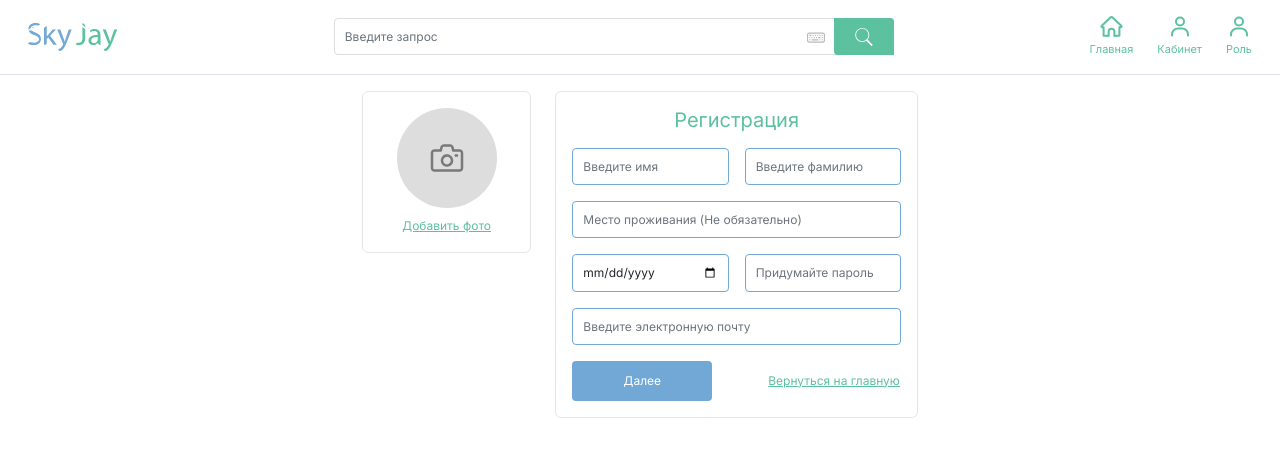
After one commit to profAlexGit/sky_jay_pip, a Flask app: page /registration in a window 1280 px wide. The commit adds this page. Shown: the top 457 px of the page. Run offline with Flask 2, Linux system fonts and the light colour scheme.

Commit message:
Добавлена страница реги, страница подтверждения, обновлены стили и базовый шаблон

```diff
--- a/main.py
+++ b/main.py
@@ -11,7 +11,15 @@ app.config['SECRET_KEY'] = 'sky_jay_secret_key'
 
 @app.route('/')
 def index():
-    return render_template('main_page.html')
+    return render_template('index.html')
+
+@app.route('/registration')
+def registration():
+    return render_template('registration.html')
+
+@app.route('/registration-confirmation')
+def registration_confirmation():
+    return render_template('registration_confirmation.html')
 
 
 @app.route('/diary')
--- a/static/css/style.css
+++ b/static/css/style.css
@@ -32,6 +32,21 @@ a {
         border-color: #E7E7E7;
     }
 
+    .vh-75 {
+        height: 75vh;
+    }
+
+    .mw-580 {
+        max-width: 580px;
+    }
+
+    .color-green {
+        color: var(--color-green) !important;
+    }
+    .color-blue {
+        color: var(--color-blue) !important;
+    }
+
 .nav-link {
     padding: 0;
     font-weight: 500;
@@ -43,19 +58,41 @@ a {
 }
 
 /*.form*/
+
+    .form-control {
+        padding: 10px;
+        border: 1px solid #73A9D5;
+		font-size: 12px;
+		line-height: 1.25;
+    }
+    .form-control:focus {
+        box-shadow: none;
+        border-color: var(--color-green);
+    }
+	.form-control::placeholder {
+		font-size: 12px;
+	}
+	.form-control.is-valid, .was-validated .form-control:valid {
+        border-color: var(--color-green_dark);
+	}
+	.form-control.is-valid:not([required]), .was-validated .form-control:valid:not([required]) {
+	    background-image: none;
+	}
+
     .form-search {
         position: relative;
         width: 100%;
         max-width: 560px;
     }
-    .form-control:focus {
-        box-shadow: none;
-        border-color: var(--color-green);
-    }
+        @media (min-width: 992px) {
+            .form-search {
+                margin-left: 20px;
+            }
+        }
+
     .form-control-search {
         padding: 10px 90px 10px 10px;
-		font-size: 12px;
-		line-height: 1.25;
+		border: 1px solid #DDDDDD;
     }
     .form-search .btn-search {
         position: absolute;
@@ -72,6 +109,7 @@ a {
         right: 60px;
 
         min-width: auto;
+        width: 36px;
         height: 100%;
         padding: 8px;
     }
@@ -80,16 +118,32 @@ a {
         vertical-align: top;
     }
 
+    .form-control[type=file] {
+        position:  absolute;
+        top: 0;
+        right: 0;
+        bottom: 0;
+        left: 0;
 
-	.form-control::placeholder {
-		font-size: 12px;
-	}
+        color: transparent;
+        background: transparent;
+        border: none;
+    }
+    .form-control[type=file]::-webkit-file-upload-button {
+      visibility: hidden;
+    }
 
 /*.btn*/
     .btn {
         min-width: 140px;
         padding: 10px 20px;
         font-size: 12px;
+    }
+
+    @media (max-width: 576px) {
+        .btn {
+            width: 100%;
+        }
     }
 
 	.btn-green {
@@ -108,6 +162,16 @@ a {
     .btn-blue:hover {
       color: #fff;
 	  background-color: var(--color-blue_dark);
+    }
+
+    .btn-link {
+        min-width: auto;
+        padding: 0;
+        color: var(--color-green);
+    }
+
+    .btn-link:hover {
+        color: var(--color-green_dark);
     }
 
 /* .btn-user */
@@ -149,6 +213,33 @@ a {
         background-position: top center;
     }
 
+    .card {
+        border: 1px solid #E7E7E7;
+        border-radius: 6px;
+    }
+
+    .card-title {
+        color: var(--color-green);
+    }
+
+    .user-avatar {
+        display: flex;
+        justify-content: center;
+        align-items: center;
+
+        width: 100px;
+        height: 100px;
+        margin: 0 auto;
+        background: #DDDDDD;
+        border-radius: 50%;
+    }
+
+    .user-avatar img {
+        max-width: 100%;
+        max-height: 100%;
+
+        object-fit: cover;
+    }
 
 /*.modal*/
 	.modal-content {
--- /dev/null
+++ b/static/js/script.js
@@ -0,0 +1,18 @@
+(() => {
+  'use strict'
+
+  // Fetch all the forms we want to apply custom Bootstrap validation styles to
+  const forms = document.querySelectorAll('.needs-validation')
+
+  // Loop over them and prevent submission
+  Array.from(forms).forEach(form => {
+    form.addEventListener('submit', event => {
+      if (!form.checkValidity()) {
+        event.preventDefault()
+        event.stopPropagation()
+      }
+
+      form.classList.add('was-validated')
+    }, false)
+  })
+})()
--- a/templates/base.html
+++ b/templates/base.html
@@ -16,7 +16,7 @@
 </head>
 
 <body>
-  <header class="header p-3 mb-3 border-bottom">
+  <header class="header py-3 px-md-3 mb-3 border-bottom">
      <div class="container-fluid d-flex flex-wrap flex-sm-nowrap gap-3 gap-lg-4 align-items-center justify-content-between">
        <a href="/">
          <img src="{{ url_for('static', filename='img/logo.svg') }}" alt="Sky Jay">
@@ -50,21 +50,23 @@
          </svg>
          Главная
        </a>
-       <a href="/" class="nav-link" data-bs-toggle="modal" data-bs-target="#modal-login">
+       <a href="#" class="nav-link" data-bs-toggle="modal" data-bs-target="#modal-login">
          <svg class="d-block mx-auto mb-1" width="18" height="21" viewBox="0 0 18 20" fill="none" xmlns="http://www.w3.org/2000/svg">
             <path d="M9.00001 9.00002C6.79086 9.00002 5 7.20915 5 5.00001C5 2.79086 6.79086 1 9.00001 1C11.2091 1 13 2.79086 13 5.00001C13 7.20915 11.2091 9.00002 9.00001 9.00002Z" stroke="#5CC19E" stroke-width="2" stroke-linecap="round"/>
             <path d="M1 19V18C1 14.6863 3.6863 12 7.00001 12H11C14.3137 12 17 14.6863 17 18V19" stroke="#5CC19E" stroke-width="2" stroke-linecap="round"/>
         </svg>
          Кабинет
        </a>
+       <a href="#" class="nav-link"  data-bs-toggle="modal" data-bs-target="#modal-user-type">
+         <svg class="d-block mx-auto mb-1" width="18" height="21" viewBox="0 0 18 20" fill="none" xmlns="http://www.w3.org/2000/svg">
+            <path d="M9.00001 9.00002C6.79086 9.00002 5 7.20915 5 5.00001C5 2.79086 6.79086 1 9.00001 1C11.2091 1 13 2.79086 13 5.00001C13 7.20915 11.2091 9.00002 9.00001 9.00002Z" stroke="#5CC19E" stroke-width="2" stroke-linecap="round"/>
+            <path d="M1 19V18C1 14.6863 3.6863 12 7.00001 12H11C14.3137 12 17 14.6863 17 18V19" stroke="#5CC19E" stroke-width="2" stroke-linecap="round"/>
+        </svg>
+         Роль
+       </a>
       </div>
      </div>
   </header>
-
-    <!-- Button trigger Modal User Type -->
-    <button type="button" class="btn" data-bs-toggle="modal" data-bs-target="#modal-user-type">
-      Зарегистрироваться
-    </button>
 
   {% block content %}{% endblock %}
 
@@ -74,23 +76,22 @@
     <div class="modal-dialog modal-dialog-centered">
       <div class="modal-content">
         <div class="modal-body">
-          <div class="d-flex flex-wrap gap-4 justify-content-center mb-3">
+          <form class="d-flex flex-wrap gap-4 justify-content-center">
               <div class="wrap-btn-radio">
-                <input type="radio" name="user-type" id="user-type-default" checked>
+                <input type="radio" name="user-type" value="default" id="user-type-default" checked>
                 <label class="btn btn-user" for="user-type-default">
                   Ищу психологическую помощь
                 </label>
               </div>
               <div class="wrap-btn-radio">
-                <input type="radio" name="user-type" id="user-type-psycholog">
+                <input type="radio" name="user-type" value="psycholog" id="user-type-psycholog">
                 <label class="btn btn-user btn-user--psycholog" for="user-type-psycholog">
                   Предоставляю психологическую помощь
                 </label>
               </div>
-          </div>
-        </div>
-        <div class="modal-footer">
-          <button type="button" class="btn btn-blue">Продолжить</button>
+
+              <button type="submit" class="btn btn-blue mt-2">Продолжить</button>
+          </form>
         </div>
       </div>
     </div>
@@ -104,18 +105,20 @@
           <h5 class="modal-title">Вход</h5>
         </div>
         <div class="modal-body">
-          <form class="">
+          <form class="text-center needs-validation" novalidate>
             <input class="form-control mb-3" type="email" placeholder="Введите адрес электронной почты" required>
             <input class="form-control mb-3" type="password" placeholder="Введите ваш пароль" required>
-            <div class="d-flex justify-content-between align-items-center">
+            <div class="d-flex flex-wrap gap-2 justify-content-between align-items-center">
               <button type="submit" class="btn btn-blue">Войти</button>
-              <a href="#" class="link">Забыли пароль?</a>
+              <a href="#" class="btn btn-link">Забыли пароль?</a>
             </div>
+            <a href="/registration" class="btn btn-link color-blue mt-3">Зарегистрироваться</a>
           </form>
         </div>
       </div>
     </div>
   </div>
   <script src="https://cdn.jsdelivr.net/npm/bootstrap@5.0.2/dist/js/bootstrap.bundle.min.js"></script>
+  <script src="{{ url_for('static', filename='js/script.js') }}"></script>
 </body>
 </html>
--- a/templates/main_page.html
+++ b/templates/index.html
@@ -2,4 +2,5 @@
 
 {% block content %}
 
+
 {% endblock %}
--- /dev/null
+++ b/templates/registration.html
@@ -0,0 +1,47 @@
+{% extends 'base.html' %}
+
+{% block content %}
+<section>
+    <div class="container mw-580">
+        <form class="row justify-content-center needs-validation" novalidate method="post">
+            <div class="col-md-4 mb-3">
+                <div class="card">
+                    <div class="card-body text-center">
+                        <div class="user-avatar">
+                            <img src="{{ url_for('static', filename='img/icons/icon-blank-photo.svg') }}" alt="">
+                        </div>
+                        <button class="btn btn-link mt-2">
+                            Добавить фото
+                        </button>
+                        <input type="file" accept=".jpg,.png" name="avatar" class="form-control">
+                    </div>
+                </div>
+            </div>
+            <div class="col-md-8 mb-3">
+                <div class="card">
+                    <div class="card-body">
+                        <h5 class="card-title text-center mb-3">Регистрация</h5>
+                        <div class="d-flex flex-wrap gap-3 mb-3 text-center">
+                            <div class="d-flex gap-3">
+                                <input class="form-control" type="text" name="name" placeholder="Введите имя" required>
+                                <input class="form-control" type="text" name="surname" placeholder="Введите фамилию" required>
+                            </div>
+                            <input class="form-control" type="text" name="placeResidence" placeholder="Место проживания (Не обязательно)">
+                            <div class="d-flex gap-3">
+                                <input class="form-control" type="date" name="dateBirth" placeholder="Дата рождения" required>
+                                <input class="form-control" type="password" name="password" placeholder="Придумайте пароль" required>
+                            </div>
+                            <input class="form-control" type="email" name="email" placeholder="Введите электронную почту" required>
+                        </div>
+                        <div class="d-flex flex-wrap gap-3 justify-content-between align-items-center">
+                            <button type="submit" class="btn btn-blue">Далее</button>
+                            <a href="/" class="btn btn-link">Вернуться на главную</a>
+                        </div>
+                    </div>
+                </div>
+            </div>
+        </form>
+    </div>
+</section>
+
+{% endblock %}
```
Also changed, not shown: templates/registration_confirmation.html (added, +10 -0 lines), static/img/icons/icon-blank-photo.svg (added).
